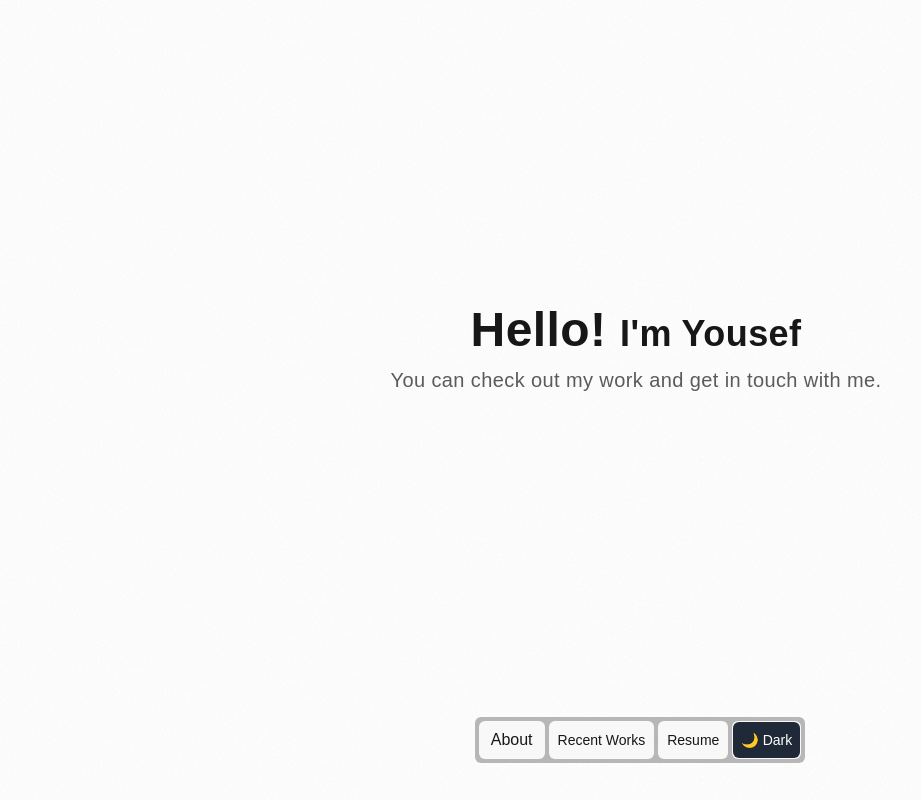
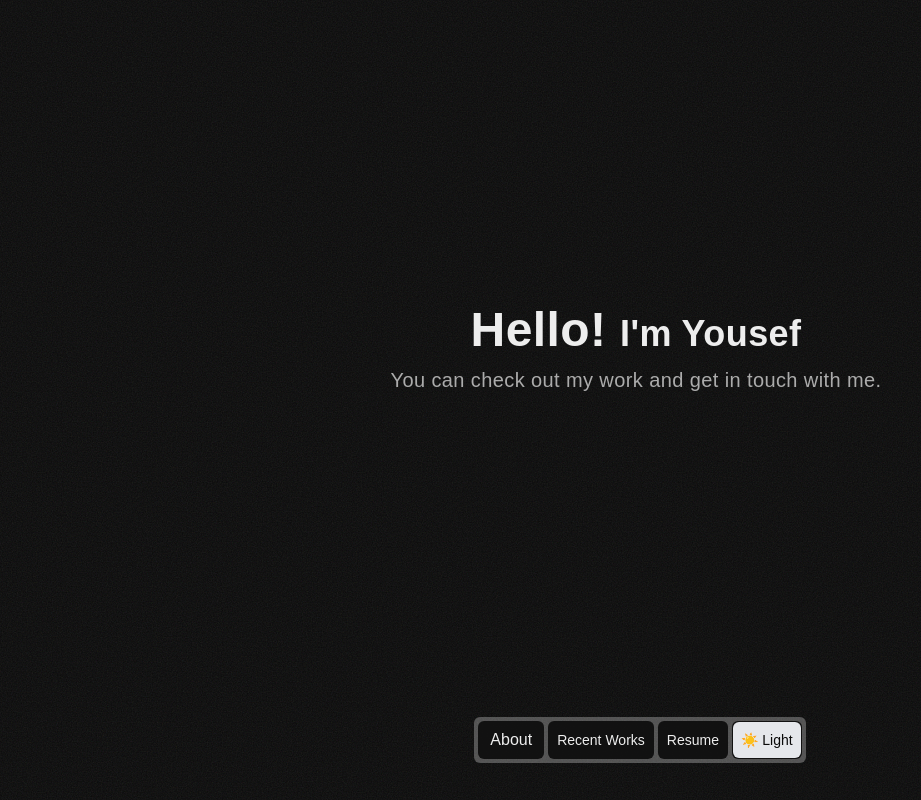
Before and after one commit to yousofo/portfolio, a Next.js app: page / in a window 1280 px wide. Shown: the whole page, without its empty margins (0-921 px from the left). Built offline with nearby package versions, Linux system fonts and the light colour scheme.

Commit message:
default theme to dark

```diff
--- a/src/components/ThemeSwitcher/ThemeSwitcher.jsx
+++ b/src/components/ThemeSwitcher/ThemeSwitcher.jsx
@@ -3,7 +3,7 @@ import { getItem, setItem } from "@/lib/localStorage";
 import { useEffect, useState } from "react";
 
 function Index() {
-  const [theme, setTheme] = useState("light");
+  const [theme, setTheme] = useState("dark");
   // const [theme, setTheme] = useState(() => {
   //     if (typeof window !== "undefined") {
   //       return localStorage.getItem("theme") || "light";
@@ -12,7 +12,7 @@ function Index() {
   //   });
 
   useEffect(() => {
-    setTheme(getItem("theme") || "light");
+    setTheme(getItem("theme") || "dark");
   }, []);
 
   useEffect(() => {
```
